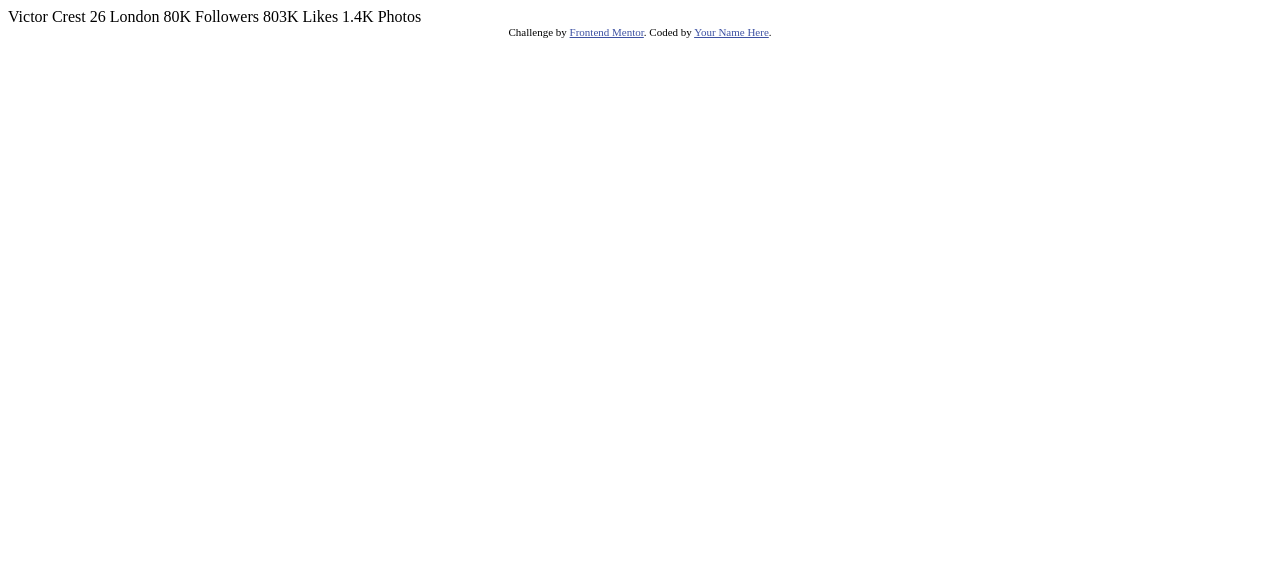
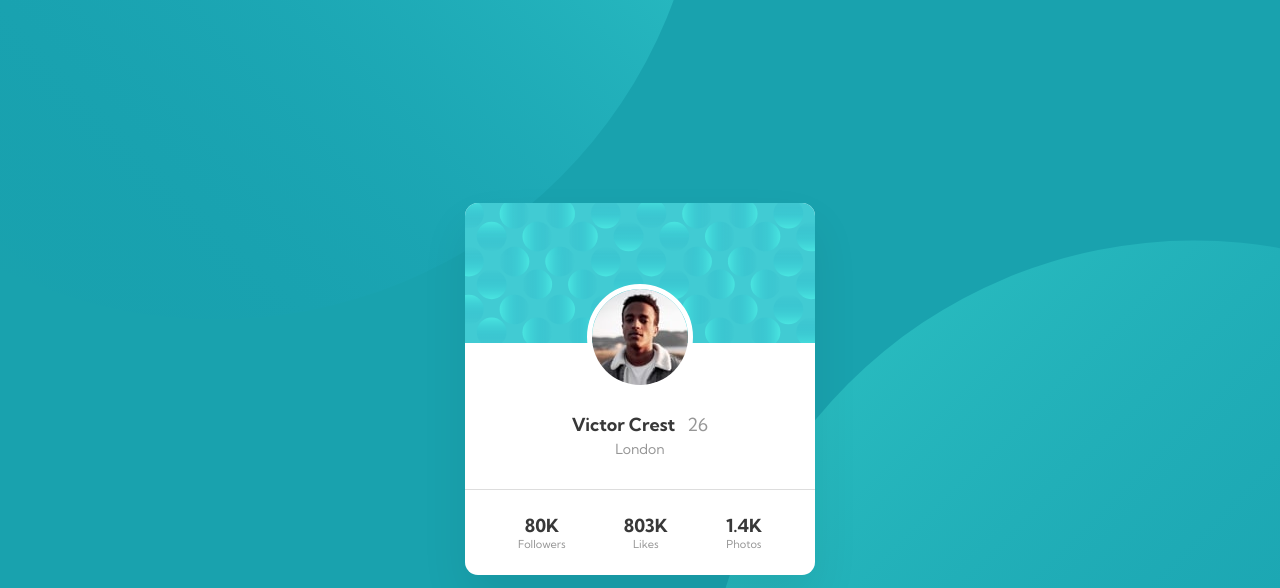
Before and after one commit to Djokaras/profile-card-component, a plain HTML site: page index.html in a window 1280 px wide. Shown: the top 588 px of the page. Drawn offline with Linux system fonts and the light colour scheme.

Commit message:
finished challenge

```diff
--- a/index.html
+++ b/index.html
@@ -1,35 +1,67 @@
 <!DOCTYPE html>
 <html lang="en">
 	<head>
-  <meta charset="UTF-8">
-  <meta name="viewport" content="width=device-width, initial-scale=1.0"> <!-- displays site properly based on user's device -->
+		<meta charset="UTF-8" />
+		<meta name="viewport" content="width=device-width, initial-scale=1.0" />
+		<!-- displays site properly based on user's device -->
 
-  <link rel="icon" type="image/png" sizes="32x32" href="./images/favicon-32x32.png">
+		<link
+			rel="icon"
+			type="image/png"
+			sizes="32x32"
+			href="./images/favicon-32x32.png"
+		/>
+		<!-- google font -->
+		<link rel="preconnect" href="https://fonts.googleapis.com" />
+		<link rel="preconnect" href="https://fonts.gstatic.com" crossorigin />
+		<link
+			href="https://fonts.googleapis.com/css2?family=Kumbh+Sans:wght@400;700&display=swap"
+			rel="stylesheet"
+		/>
+		<!-- style -->
+		<link rel="stylesheet" href="style.css" />
 
 		<title>Frontend Mentor | Profile card component</title>
-
-  <!-- Feel free to remove these styles or customise in your own stylesheet 👍 -->
-  <style>
-    .attribution { font-size: 11px; text-align: center; }
-    .attribution a { color: hsl(228, 45%, 44%); }
-  </style>
 	</head>
 	<body>
-  Victor Crest
-  26
-  London
+		<div class="container">
+			<main class="card">
+				<img
+					src="images/bg-pattern-card.svg"
+					alt="blue pattern bubbles"
+					class="img-heading"
+				/>
+				<img
+					src="images/image-victor.jpg"
+					alt="profile picture of Victor"
+					class="img-profile"
+				/>
+				<div class="card-info">
+					<p class="name">Victor Crest <span class="years">26</span></p>
+					<span class="city">London</span>
+				</div>
+				<div class="card-stats">
+					<ul class="stats-list">
+						<li class="followers">
+							80K
+							<span class="small-weight">Followers</span>
+						</li>
+						<li class="likes">803K <span class="small-weight">Likes</span></li>
+						<li class="photos">
+							1.4K <span class="small-weight">Photos</span>
+						</li>
+					</ul>
+				</div>
+			</main>
+		</div>
 
-  80K
-  Followers
-
-  803K
-  Likes
-
-  1.4K
-  Photos
+		<footer>
 			<div class="attribution">
-    Challenge by <a href="https://www.frontendmentor.io?ref=challenge" target="_blank">Frontend Mentor</a>.
-    Coded by <a href="#">Your Name Here</a>.
+				Challenge by
+				<a href="https://www.frontendmentor.io?ref=challenge" target="_blank"
+					>Frontend Mentor</a
+				>. Coded by <a href="#">Djordje Stevic</a>.
 			</div>
+		</footer>
 	</body>
 </html>
--- /dev/null
+++ b/style.css
@@ -0,0 +1,147 @@
+/* # Front-end Style Guide
+
+## Layout
+
+The designs were created to the following widths:
+
+- Mobile: 375px
+- Desktop: 1440px
+
+## Colors
+
+### Primary
+
+Dark cyan: hsl(185, 75%, 39%)
+Very dark desaturated blue: hsl(229, 23%, 23%)
+Dark grayish blue: hsl(227, 10%, 46%)
+
+### Neutral
+
+Dark gray: hsl(0, 0%, 59%)
+
+## Typography
+
+### Body Copy
+
+- Font size (name and stats): 18px
+
+### Font
+
+- Family: [Kumbh Sans](https://fonts.google.com/specimen/Kumbh+Sans)
+- Weights: 400, 700 */
+
+/* Reset */
+
+* {
+	margin: 0;
+	padding: 0;
+	box-sizing: border-box;
+}
+
+a {
+	text-decoration: none;
+}
+
+li {
+	list-style-type: none;
+}
+
+/* General styling */
+html {
+	font-size: 62.5%;
+}
+
+body {
+	font-family: 'Kumbh Sans', sans-serif;
+	font-size: 1.8rem;
+	background-image: url(images/bg-pattern-top.svg),
+		url(images/bg-pattern-bottom.svg);
+	background-position: right 45vw bottom 60vh, left 55vw top 30vh;
+	background-repeat: no-repeat;
+	background-color: hsl(185, 75%, 39%);
+	height: 100vh;
+	display: flex;
+	flex-direction: column;
+	justify-content: center;
+	align-items: center;
+}
+
+.container {
+	padding: 2rem 2.4rem;
+}
+
+.card {
+	position: relative;
+	border-radius: 13px;
+	overflow: hidden;
+	background-color: #fff;
+	box-shadow: 0 2.4rem 4.8rem rgba(0, 0, 0, 0.075);
+}
+
+.img-heading {
+	display: block;
+	width: 100%;
+}
+
+.img-profile {
+	border-radius: 50%;
+	border: 5px solid #fff;
+	position: absolute;
+	left: 50%;
+	top: 22%;
+	transform: translate(-50%);
+	margin-bottom: 2rem;
+}
+
+.card-info {
+	text-align: center;
+	color: rgb(56, 56, 56);
+	padding-top: 7rem;
+	padding-bottom: 3rem;
+	border-bottom: 0.5px solid hsla(0, 0%, 59%, 0.322);
+}
+
+.name {
+	font-size: 1.8rem;
+	font-weight: 700;
+}
+
+.years {
+	margin-left: 0.8rem;
+	font-weight: 500;
+	color: hsl(0, 0%, 59%);
+}
+
+.city {
+	font-size: 1.4rem;
+	color: hsl(0, 0%, 59%);
+}
+
+.card-stats {
+	padding: 2.4rem 3rem;
+}
+
+.stats-list {
+	display: flex;
+	flex-direction: row;
+	justify-content: space-around;
+	gap: 1.2rem;
+	text-align: center;
+	font-weight: 700;
+	color: rgb(56, 56, 56);
+}
+
+.small-weight {
+	display: block;
+	font-size: 1.1rem;
+	font-weight: 500;
+	color: hsl(0, 0%, 59%);
+}
+
+.attribution {
+	text-align: center;
+}
+
+.attribution a {
+	color: hsl(229, 23%, 23%);
+}
```
Also changed, not shown: 1 other file. Lines whose indentation alone changed are shown as unchanged.
